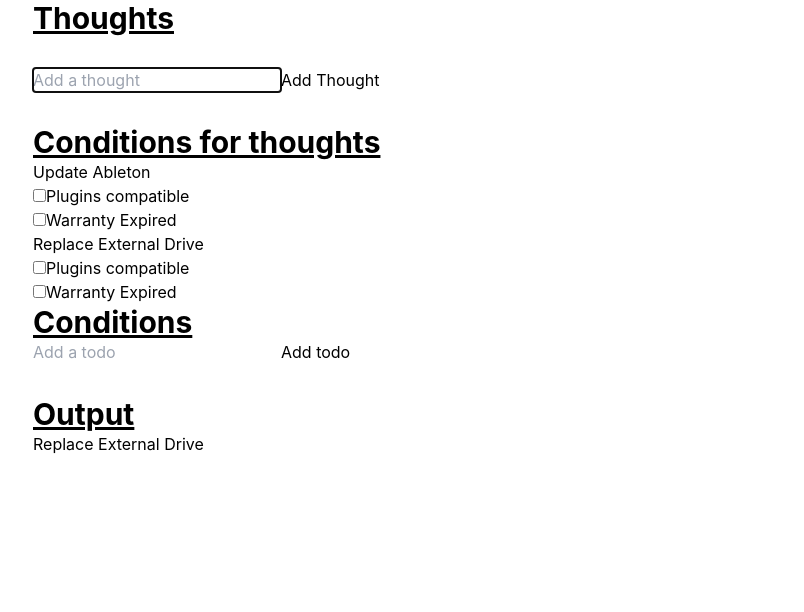
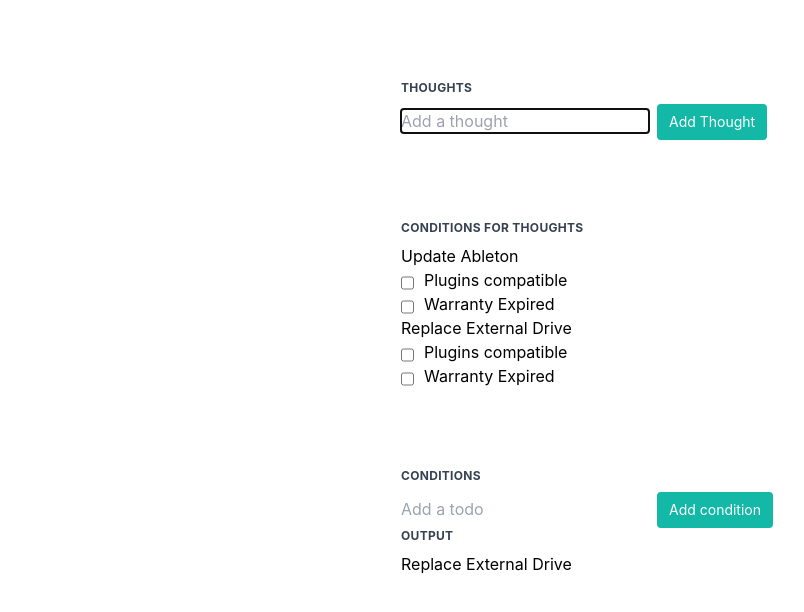
Before and after one commit to gps-tech/mind-plate, a React (Create React App) app: page / in a window 1280 px wide. Shown: the top 612 px of the page, without its empty margins (47-851 px from the left). Built offline with nearby package versions, Linux system fonts and the light colour scheme.

Commit message:
going to implement lots of changes to state

```diff
--- a/src/App.js
+++ b/src/App.js
@@ -60,8 +60,10 @@
   };
 
   return (
-    <div className="flex flex-col space-y-8 px-10 mx-10 text-left place-content-center border-black">
-      <h1 className="text-3xl font-bold underline">Thoughts</h1>
+    <div className="max-w-sm m-auto">
+      <h1 className="block uppercase tracking-wide text-gray-700 text-xs font-bold mb-2 mt-20">
+        Thoughts
+      </h1>
       <form className="todo-form" onSubmit={handleSubmit}>
         <input
           type="text"
@@ -72,7 +74,9 @@
           onChange={handleChange}
           ref={inputRef}
         />
-        <button className="thought-button">Add Thought</button>
+        <button className="flex-shrink-0 ml-2 bg-teal-500 hover:bg-teal-700 border-teal-500 hover:border-teal-700 text-sm border-4 text-white py-1 px-2 rounded">
+          Add Thought
+        </button>
       </form>
 
       <Conditions thoughts={thoughts} setThoughts={setThoughts} />
--- a/src/components/Check.js
+++ b/src/components/Check.js
@@ -1,6 +1,6 @@
 import React, { useState } from "react";
 import Todo from "./Todo";
-import TodoForm from "./TodoForm";
+import ConditionForm from "./ConditionForm";
 
 function Check(props) {
   const { todos, setTodos } = props;
@@ -44,9 +44,14 @@
   };
 
   return (
-    <div>
-      <h1 className="text-3xl font-bold underline">Conditions</h1>
-      <TodoForm onSubmit={addTodo} />
+    <div className="border-black">
+      <h1
+        className="block uppercase tracking-wide text-gray-700 text-xs font-bold mb-2 pt-20"
+        for="grid-first-name"
+      >
+        Conditions
+      </h1>
+      <ConditionForm onSubmit={addTodo} />
       {/* <Todo
         todos={todos}
         completeTodo={completeTodo}
--- a/src/components/TodoForm.js
+++ b/src/components/ConditionForm.js
@@ -1,6 +1,6 @@
 import React, { useState, useEffect, useRef } from "react";
 
-function TodoForm(props) {
+function ConditionForm(props) {
   const [input, setInput] = useState(props.edit ? props.edit.value : "");
 
   const inputRef = useRef(null);
@@ -52,11 +52,13 @@
             onChange={handleChange}
             ref={inputRef}
           />
-          <button className="todo-button">Add todo</button>
+          <button className="flex-shrink-0 ml-2 bg-teal-500 hover:bg-teal-700 border-teal-500 hover:border-teal-700 text-sm border-4 text-white py-1 px-2 rounded">
+            Add condition
+          </button>
         </>
       )}
     </form>
   );
 }
 
-export default TodoForm;
+export default ConditionForm;
--- a/src/components/Conditions.js
+++ b/src/components/Conditions.js
@@ -17,8 +17,9 @@
     },
   ]);
 
+  // modify so that it pushes checked items to array into corresponding thought object state in App.js
   const handleClick = (i) => {
-    setTodos((todos[i].done = true));
+    setTodos(...todos, (todos[i].done = true));
   };
 
   const handleSubmit = (e) => {
@@ -28,7 +29,10 @@
   return (
     <div>
       <div>
-        <h1 className="text-3xl font-bold underline border-black">
+        <h1
+          className="block uppercase tracking-wide text-gray-700 text-xs font-bold mb-2 pt-20"
+          for="grid-first-name"
+        >
           Conditions for thoughts
         </h1>
         <form className="todo-form" onSubmit={handleSubmit}>
@@ -36,12 +40,20 @@
             {props.thoughts.map((thought, i) => (
               <div key={thought.id} className="thought">
                 {thought.content}
-                {todos.map((todo, i) => (
-                  <div key={todo.id} className="todo">
-                    <input type="checkbox" onClick={handleClick} />
-                    {todo.text}
-                  </div>
-                ))}
+
+                {/* create collapsable toggle for all the conditions here */}
+                <div id="condition toggle">
+                  {todos.map((todo, i) => (
+                    <div key={todo.id} className="flex">
+                      <input
+                        type="checkbox"
+                        className="mt-1.5"
+                        onClick={handleClick}
+                      />
+                      <div className="pl-2.5">{todo.text}</div>
+                    </div>
+                  ))}
+                </div>
               </div>
             ))}
           </ul>
--- a/src/components/Output.js
+++ b/src/components/Output.js
@@ -9,7 +9,12 @@
 function Output(props) {
   return (
     <div>
-      <h1 className="text-3xl font-bold underline">Output</h1>
+      <h1
+        className="block uppercase tracking-wide text-gray-700 text-xs font-bold mb-2"
+        for="grid-first-name"
+      >
+        Output
+      </h1>
       <ul>
         {props.thoughts.map((thought, i) => (
           <div key={thought.id}>{checkClear(thought)}</div>
--- a/src/components/Todo.js
+++ b/src/components/Todo.js
@@ -1,5 +1,5 @@
 import React, { useState } from "react";
-import TodoForm from "./TodoForm";
+import ConditionForm from "./ConditionForm";
 import { RiCloseCircleLine } from "react-icons/ri";
 import { TiEdit } from "react-icons/ti";
 
@@ -18,7 +18,7 @@
   };
 
   if (edit.id) {
-    return <TodoForm edit={edit} onSubmit={submitUpdate} />;
+    return <ConditionForm edit={edit} onSubmit={submitUpdate} />;
   }
 
   return todos.map((todo, index) => (
```
